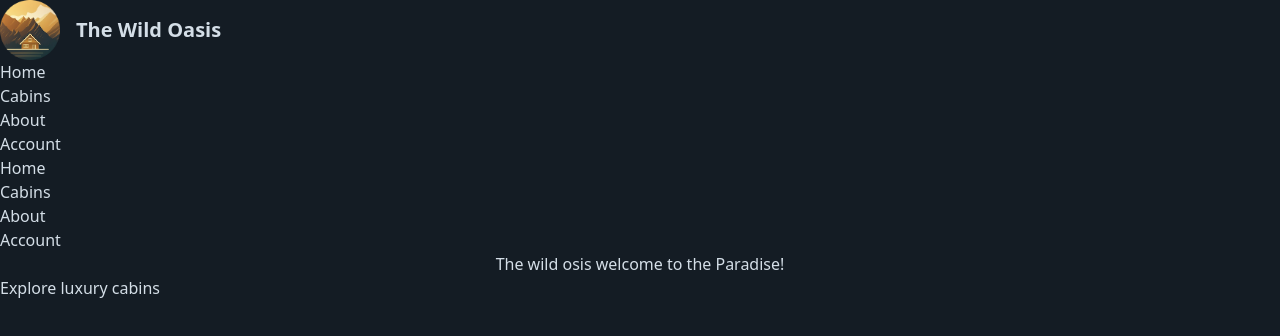
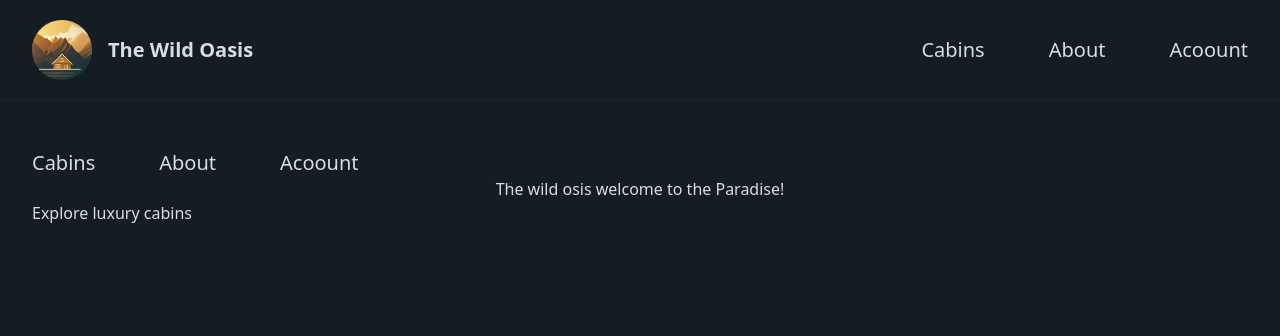
Before and after one commit to RezaRahimi166/the-wild-osis-website, a Next.js app: page / in a window 1280 px wide. Shown: the top 336 px of the page. Built offline with nearby package versions, Linux system fonts and the light colour scheme.

Commit message:
useing image in next js

```diff
--- a/app/_components/Logo.js
+++ b/app/_components/Logo.js
@@ -1,9 +1,18 @@
+import Image from "next/image";
 import Link from "next/link";
+import logo from "@/public/logo.png";
 
 function Logo() {
   return (
     <Link href="/" className="flex items-center gap-4 z-10">
-      <img src="/logo.png" height="60" width="60" alt="The Wild Oasis logo" />
+      {/* <Image src="/logo.png" height="60" width="60" alt="The Wild Oasis logo" /> */}
+      <Image
+        src={logo}
+        height="60"
+        width="60"
+        alt="The Wild Oasis logo"
+        quality={100}
+      />
       <span className="text-xl font-semibold text-primary-100">
         The Wild Oasis
       </span>
--- a/app/_components/Navigation.js
+++ b/app/_components/Navigation.js
@@ -2,19 +2,33 @@
 
 export default function Navigation() {
   return (
-    <ul>
+    <nav className="z-10 text-xl">
+      <ul className="flex gap-16 items-center">
         <li>
-        <Link href={"/"}>Home</Link>
+          <Link
+            href="/cabins"
+            className="hover:text-accent-400 transition-colors"
+          >
+            Cabins
+          </Link>
         </li>
         <li>
-        <Link href={"/cabins"}>Cabins</Link>
+          <Link
+            href="/about"
+            className="hover:text-accent-400 transition-colors"
+          >
+            About
+          </Link>
         </li>
         <li>
-        <Link href={"/about"}>About</Link>
-      </li>
-      <li>
-        <Link href={"/account"}>Account</Link>
+          <Link
+            href="/account"
+            className="hover:text-accent-400 transition-colors"
+          >
+            Acoount
+          </Link>
         </li>
       </ul>
+    </nav>
   );
 }
--- a/app/layout.js
+++ b/app/layout.js
@@ -1,5 +1,4 @@
-import Logo from "./_components/Logo";
-import Navigation from "./_components/Navigation";
+import Header from "./_components/Header";
 import "@/app/_styles/globals.css";
 
 import { Josefin_Sans } from "next/font/google";
@@ -21,13 +20,13 @@
   return (
     <html lang="en">
       <body
-        className={`${josefin.className}min-h-screen text-primary-100 bg-primary-950`}
+        className={`${josefin.className}min-h-screen text-primary-100 bg-primary-950 flex flex-col antialiased`}
       >
-        <header>
-          <Logo />
-          <Navigation />
-        </header>
-        <main>{children}</main>
+        <Header />
+
+        <div className="flex-1 px-8 py-12">
+          <main className="max-w-7xl mx-auto">{children}</main>
+        </div>
       </body>
     </html>
   );
```
Also changed, not shown: starter/components/Navigation.js (deleted, +0 -26 lines), app/_components/Header.js (renamed from starter/components/Header.js). Lines whose indentation alone changed are shown as unchanged.
